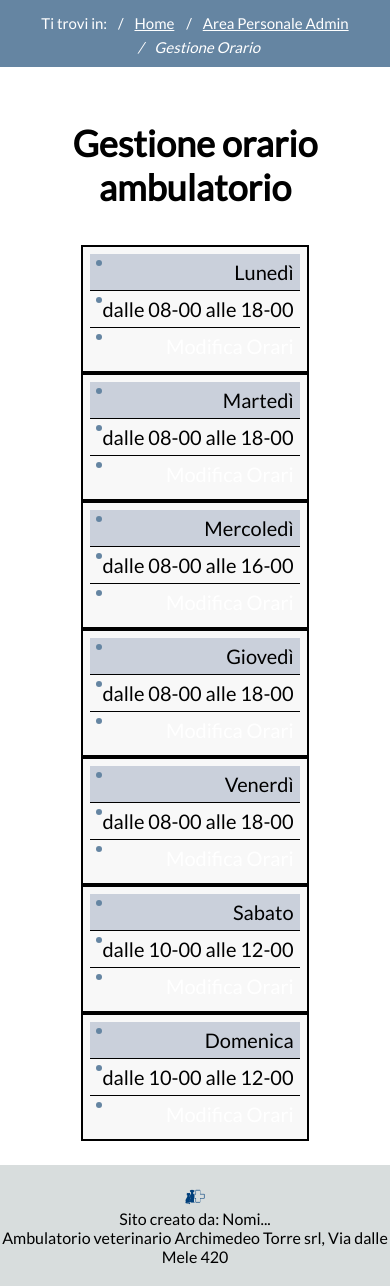
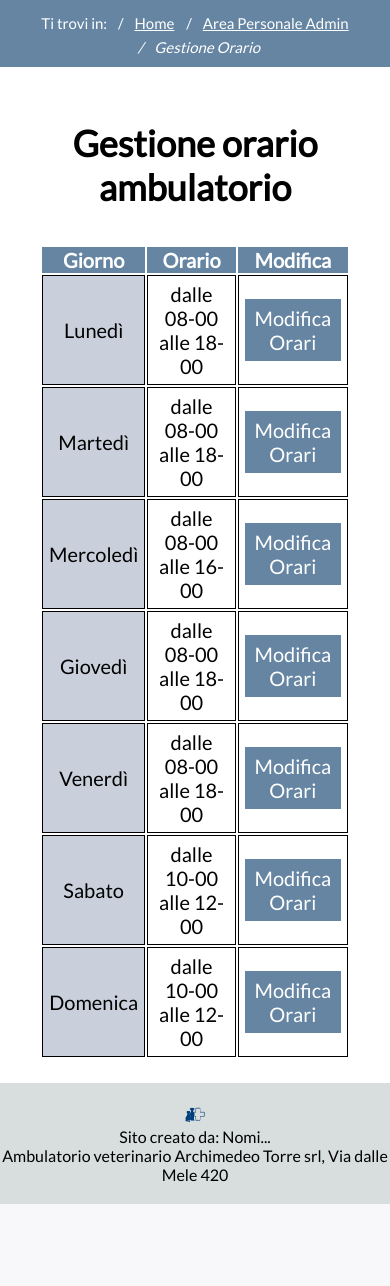
Before and after one commit to FraDrago/TecWeb, a PHP site: page /orariGestione.php in a window 390 px wide. Shown: the part 225-1511 px from the top of the page. After the commit the page ends 1429 px from the top, so only its background shows below. Run offline with PHP 8.4, Linux system fonts and the light colour scheme; data comes from the database, SQL or seed files in the repository.

Commit message:
Css parte 2
Arriva parte 3 con registrazioni e login

```diff
--- a/Clinica Vet/DB_Access.php
+++ b/Clinica Vet/DB_Access.php
@@ -1,7 +1,7 @@
 <?php
 //namespace DB;
 class DBAccess{
-    const HOST_DB = "localhost";
+    const HOST_DB = "localhost:3307";
   const USERNAME = "root";
   const PASSWORD = "";
   const DATABASE_NAME = "clinica";
--- a/Clinica Vet/css/style2.css
+++ b/Clinica Vet/css/style2.css
@@ -991,56 +991,25 @@ border-color:transparent #6585a2 transparent transparent;
 }
 
 .anteprimag {
-    width: 100%;
-    max-width: 200px;
-    max-height: 180px;
-    min-height: 120px;
-    box-shadow: 3px 3px 8px 0px rgba(0, 0, 0, 1);
+    max-width: 100px;
+}
+#tabgalleria{
+	align-content: center;
 }
 
-
 #tabellag {
-    /*border: 1px solid #ccc;*/
-    border-collapse: collapse;
-    margin: auto;
-    padding: 0;
-    table-layout: fixed;
-    max-width: 90%;
     border: none;
-    box-sizing: border-box;
 }
 
-#tabellag caption {
-    display: none;
-}
-
-#tabellagcaption {
-    font-size: 1.5em;
-    margin: .5em 0 .75em;
-}
-
-#tabellag tbody {
-    background-color: #f8f8f8;
-}
 #tabellag thead {
     background-color: #6585a2;
     color: white;
     font-size: 1em;
     padding: 1em;
-    text-transform: uppercase;
-}
-
-#tabellag tr {
-    /*background-color: #f8f8f8;*/
-    border: 1px solid #ddd;
-    padding: .35em;
-    max-width: 100%
 }
 
 #tabellag th td {
-
-    padding: .625em;
-    text-align: center;
+    border-bottom: 1px solid;
 }
 
 #tabellag a {
@@ -1051,79 +1020,28 @@ border-color:transparent #6585a2 transparent transparent;
 .modificag {
     background-color: #6585a2;
     font-size: 1em;
-    padding: 7px;
-    border-radius: 4px;
+    padding: 7px
 }
 
 .eliminag {
     background-color: #d70000;
     font-size: 1em;
-    padding: 7px;
-    border-radius: 4px;
+    padding: 7px
 }
 
-@media screen and (max-width: 795px) {
-    #tabellag thead {
-        border: none;
-        clip: rect(0 0 0 0);
-        height: 1px;
-        margin: -1px;
-        overflow: hidden;
-        padding: 0;
-        position: absolute;
-        width: 1px;
-    }
 
-    #tabellag tr {
-        display: block;
-        border: 2px solid black;
-
-    }
-
-    #tabellag td {
-        border-bottom: 1px solid black;
-        display: block;
-        text-align: right;
-        border-top: 1px solid black;
-        border-left: none;
-        border-right: none;
-        border-top: none;
-    }
-
-    #tabellag td::before {
-        content: attr(data-label);
-        float: left;
-        font-weight: bold;
-        text-transform: uppercase;
-        background-color: #6585a2;
-        color: white;
-        padding: 3px;
-        border-radius: 4px;
-    }
-
-    #tabellag td:last-child {
-        border-bottom: 0;
-    }
-
-    .anteprimag {
-        margin: 3px;
-    }
-
-}
 /*******GalAdd******/
 /******&GalMod*****/
-
 #contaddform, #contmodform {
 	display: block;
 	width: 40%;
 	padding: 1.5em;
 	border-color: black;
-	box-shadow: 3px 3px 8px 4px #333333;
+	box-shadow: 3px 2px 20px 0px #6d7788;
 	border-radius: 4px;
 	min-width: 400px;
 	margin-left: auto;
 	margin-right: auto;
-    margin-bottom: 3em;
 }
 
 #addform, #modform {
@@ -1176,13 +1094,63 @@ border-color:transparent #6585a2 transparent transparent;
     background-color: #555;
 }
 
-@media screen and (max-width: 640px) {
-    #contaddform, #contmodform {
-        display: block;
-        width: 90%;
+/******Gestione Orari******/
+/*************************/
+#tabellaor {
+    border: none;
+}
+
+#tabellaor thead {
+    background-color: #6585a2;
+    color: white;
+    font-size: 1em;
     padding: 1em;
+}
+
+#tabellaor th td {
+    border-bottom: 1px solid;
+}
+
+#tabellaor a {
+	text-decoration:none;
+    color: white;
+}
+
+.modificaor {
+    background-color: #6585a2;
+    font-size: 1em;
+    padding: 7px
+}
+
+#contmodform .GiornoOrariMod{
+	font-size: 30px;
+}
+
+#modformorari label{
+	font-size: 24px;
+	padding: 0.5em;
+	display: inline-block;
+}
+
+#modformorari select{
+	font-size: 20px;
+}
+
+#modformorari input[type=submit] {
+	width: 100%;
+	background-color: #6585a2;
+	color: white;
+	padding: 14px 20px;
+	margin: 8px 0;
+	border: none;
 	border-radius: 4px;
-        min-width: 200px;
+	cursor: pointer;
+    transition: .4s;
+    font-size: 1em;
+}
+
+#modformorari input[type=submit]:hover {
+    background-color: #555;
 }
 /******Servizi******/
 /******************/
--- a/Clinica Vet/mod2.php
+++ b/Clinica Vet/mod2.php
@@ -23,7 +23,7 @@ if (isset($_POST["submit"]) && isset($_POST["ID"]) && !empty($_POST["ID"]) && is
         }
 		else{
 
-            header("Location: index2.php");
+            header("Location: orariGestione.php");
 		}
     }
 
--- a/Clinica Vet/orariGestione.php
+++ b/Clinica Vet/orariGestione.php
@@ -50,7 +50,7 @@ $access->closeDBConnection();
 
 <!-- tabella orari-->
   <div id=tabgalleria>
-    <table id="tabellag">
+    <table id="tabellaor">
 
       <?php
     $access = new DBAccess();
@@ -75,7 +75,8 @@ $access->closeDBConnection();
           <tr>
             <td id="giorno"> <?php echo $orari['Giorno']; ?> </td>
             <td id="start"> dalle <?php $ora_normale1=date("H-i", strtotime($orari['OrariStart']));$ora_normale2=date("H-i", strtotime($orari['OrariEnd']));echo $ora_normale1." alle ".$ora_normale2; ?></td>
-            <td><a href="OrariMod.php?ID=<?php echo $orari['ID']; ?>">Modifica Orari</td>
+            <td>
+              <div class="modificaor"><a href="OrariMod.php?ID=<?php echo $orari['ID']; ?>">Modifica Orari</td></a></div>
           </tr><?php }
           }
         ?>
```
Also changed, not shown: other parts of Clinica Vet/css/style2.css (+17 -42 lines), Clinica Vet/AccediReg.php (+3 -8 lines), Clinica Vet/OrariMod.php (+45 -13 lines). Lines whose indentation alone changed are shown as unchanged.
